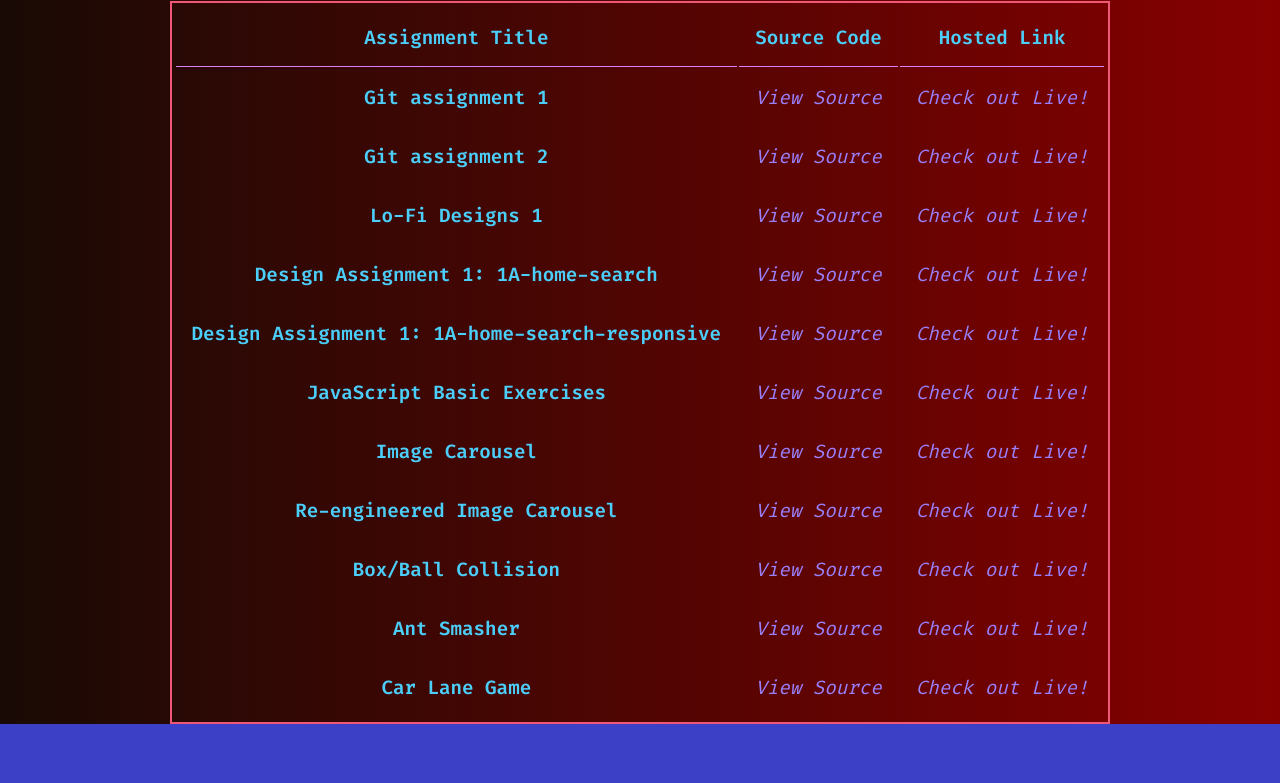
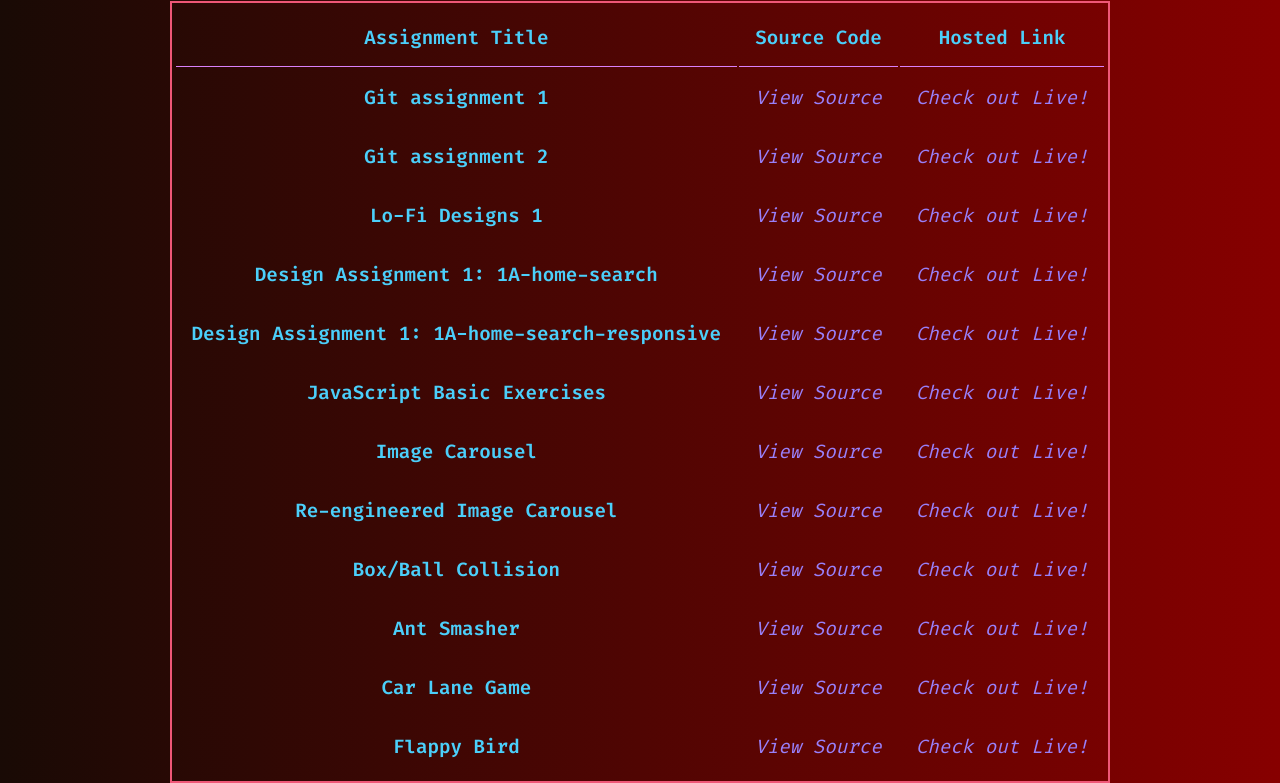
Before and after one commit to TheBinitGhimire/LF-Internship-Assignments, a plain HTML site: page Design/Git assignment 2/index.html in a window 1280 px wide. Shown: the part 279-1062 px from the top of the page. Before the commit the page ends 1003 px from the top, so only its background shows below. Drawn offline with Linux system fonts and the light colour scheme.

Commit message:
Updated the Assignments Listing webpage!

```diff
--- a/Design/Git assignment 2/index.html
+++ b/Design/Git assignment 2/index.html
@@ -201,6 +201,15 @@
                                 href="https://whoisbinit.me/LF-Internship-Assignments/JS/Car%20Lane%20Game/index.html">Check
                                 out Live!</a></td>
                     </tr>
+                    <tr>
+                        <td class="title">Flappy Bird</td>
+                        <td class="hyperlink"><a
+                                href="https://github.com/TheBinitGhimire/LF-Internship-Assignments/tree/main/JS/Flappy%20Bird">View
+                                Source</a></td>
+                        <td class="hyperlink"><a
+                                href="https://whoisbinit.me/LF-Internship-Assignments/JS/Flappy%20Bird/index.html">Check
+                                out Live!</a></td>
+                    </tr>
                 </tbody>
             </table>
         </article>
```
